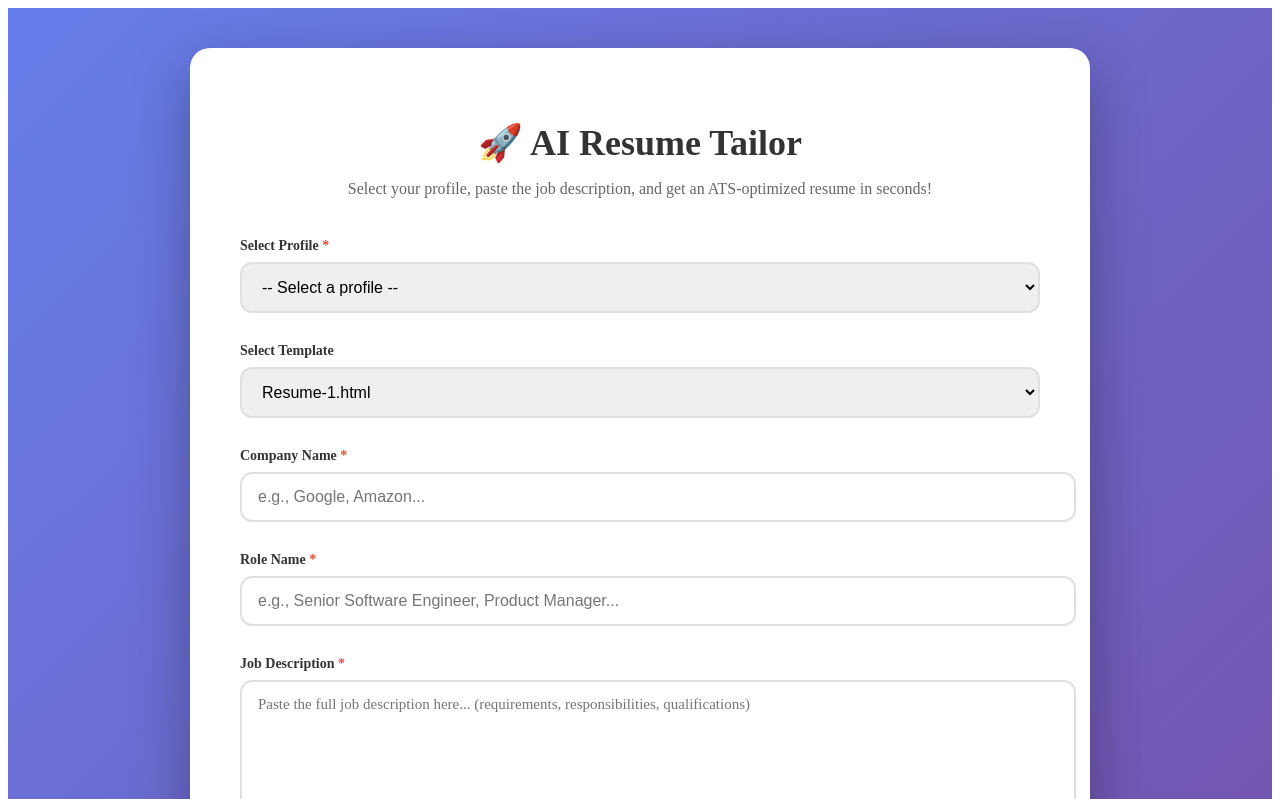
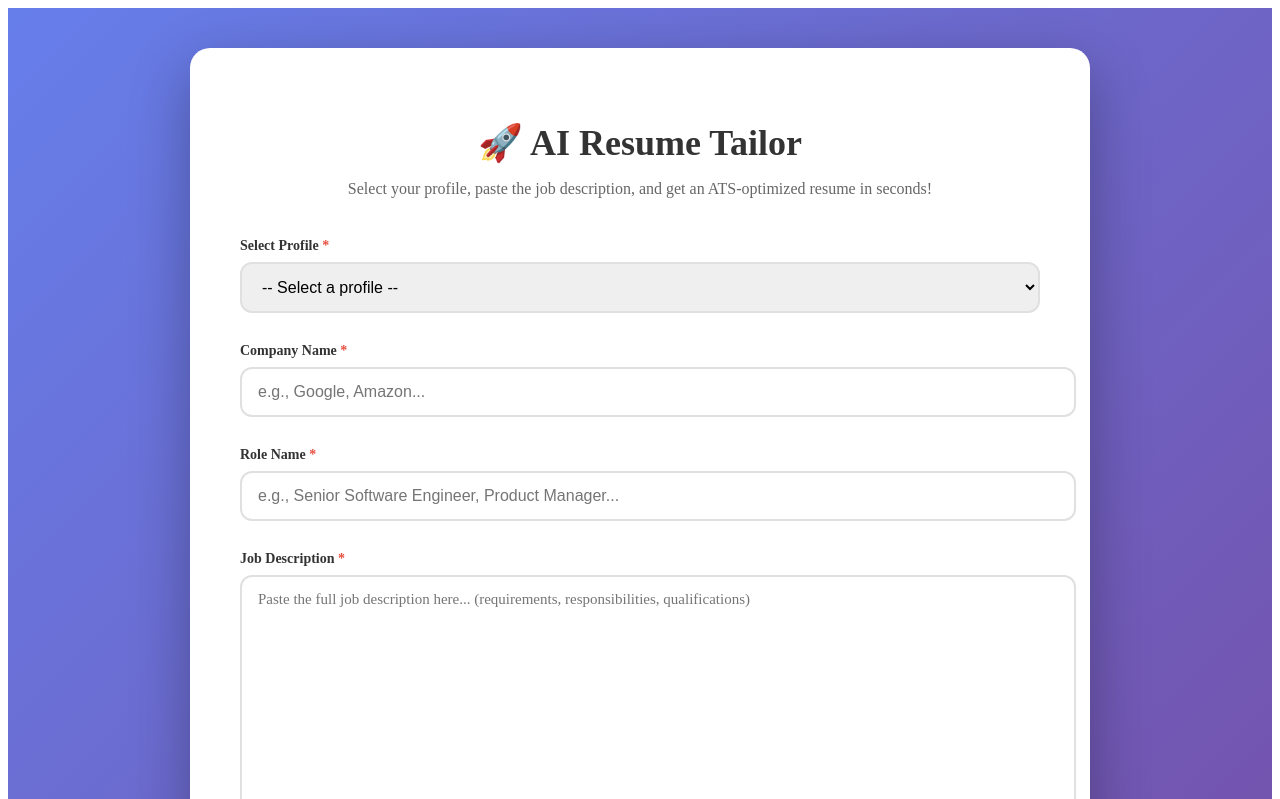
Before and after one commit to justinwitkowski07/us-resume-app, a Next.js app: page / in a window 1280 px wide. Shown: the top 799 px of the page. Built offline with nearby package versions, Linux system fonts and the light colour scheme.

Commit message:
remove template selecting function

```diff
--- a/pages/api/generate.js
+++ b/pages/api/generate.js
@@ -120,35 +120,19 @@ const onsiteKeywords = [
 // Cache template compilation
 const templateCacheByPath = new Map();
 
-const getTemplatePathForSelection = (templateSelection) => {
+const getTemplatePathForProfile = (profileName) => {
   const templatesDir = path.join(process.cwd(), "templates");
   const defaultTemplatePath = path.join(templatesDir, "Resume-1.html");
 
-  if (typeof templateSelection === "string") {
-    const trimmed = templateSelection.trim();
-
-    // Prefer filename selection: "Resume-7.html"
-    const isAllowedFilename = /^Resume-(10|[1-9])\.html$/i.test(trimmed);
-    if (isAllowedFilename) {
-      return path.join(templatesDir, trimmed);
-    }
-
-    // Backwards-compatible: accept numeric strings like "7"
-    const asNumber = Number(trimmed);
-    if (Number.isFinite(asNumber) && asNumber >= 1 && asNumber <= 10) {
-      return path.join(templatesDir, `Resume-${asNumber}.html`);
-    }
+  if (typeof profileName !== "string" || !profileName.trim()) {
+    return defaultTemplatePath;
   }
 
-  if (typeof templateSelection === "number" && templateSelection >= 1 && templateSelection <= 10) {
-    return path.join(templatesDir, `Resume-${templateSelection}.html`);
-  }
-
-  return defaultTemplatePath;
+  return path.join(templatesDir, `${profileName.trim()}.html`);
 };
 
-const getTemplate = (templateSelection) => {
-  let currentTemplatePath = getTemplatePathForSelection(templateSelection);
+const getTemplate = (profileName) => {
+  let currentTemplatePath = getTemplatePathForProfile(profileName);
   const defaultTemplatePath = path.join(process.cwd(), "templates", "Resume-1.html");
 
   if (!fs.existsSync(currentTemplatePath)) {
@@ -265,7 +249,7 @@ export default async function handler(req, res) {
       model: process.env.ANTHROPIC_MODEL || "claude-3-haiku-20240307",
     });
 
-    const { profile, jd, company, role, template } = req.body;
+    const { profile, jd, company, role } = req.body;
 
     if (!profile) return res.status(400).send("Profile required");
     if (!jd) return res.status(400).send("Job description required");
@@ -547,7 +531,7 @@ ${jd}
     });
 
     // Get cached template (compiled once per file, reused)
-    const templateFn = getTemplate(template);
+    const templateFn = getTemplate(profile);
 
     // Prepare data for template
     const templateData = {
--- a/pages/index.js
+++ b/pages/index.js
@@ -103,7 +103,6 @@ export default function Home() {
   const [company, setCompany] = useState("");
   const [role, setRole] = useState("");
   const [jd, setJd] = useState("");
-  const [template, setTemplate] = useState("Resume-1.html");
   const [disable, setDisable] = useState(false);
 
   // Load profiles on mount
@@ -152,8 +151,7 @@ export default function Home() {
           profile: selectedProfile,
           jd: jd,
           company: company,
-          role: role,
-          template: template
+          role: role
         })
       });
 
@@ -206,14 +204,13 @@ export default function Home() {
     } finally {
       setDisable(false);
     }
-  }, [disable, selectedProfile, jd, company, role, template, selectedProfileData]);
+  }, [disable, selectedProfile, jd, company, role, selectedProfileData]);
 
   // Memoize handlers to prevent re-renders
   const handleProfileChange = useCallback((e) => setSelectedProfile(e.target.value), []);
   const handleCompanyChange = useCallback((e) => setCompany(e.target.value), []);
   const handleRoleChange = useCallback((e) => setRole(e.target.value), []);
   const handleJdChange = useCallback((e) => setJd(e.target.value), []);
-  const handleTemplateChange = useCallback((e) => setTemplate(e.target.value), []);
 
   return (
     <div style={containerStyle}>
@@ -241,28 +238,6 @@ export default function Home() {
                 {profile.name}
               </option>
             ))}
-          </select>
-        </div>
-
-        <div style={{ marginBottom: "30px" }}>
-          <label style={labelStyle}>
-            Select Template
-          </label>
-          <select
-            value={template}
-            onChange={handleTemplateChange}
-            style={selectStyle}
-          >
-            <option value="Resume-1.html">Resume-1.html</option>
-            <option value="Resume-2.html">Resume-2.html</option>
-            <option value="Resume-3.html">Resume-3.html</option>
-            <option value="Resume-4.html">Resume-4.html</option>
-            <option value="Resume-5.html">Resume-5.html</option>
-            <option value="Resume-6.html">Resume-6.html</option>
-            <option value="Resume-7.html">Resume-7.html</option>
-            <option value="Resume-8.html">Resume-8.html</option>
-            <option value="Resume-9.html">Resume-9.html</option>
-            <option value="Resume-10.html">Resume-10.html</option>
           </select>
         </div>
 
```
